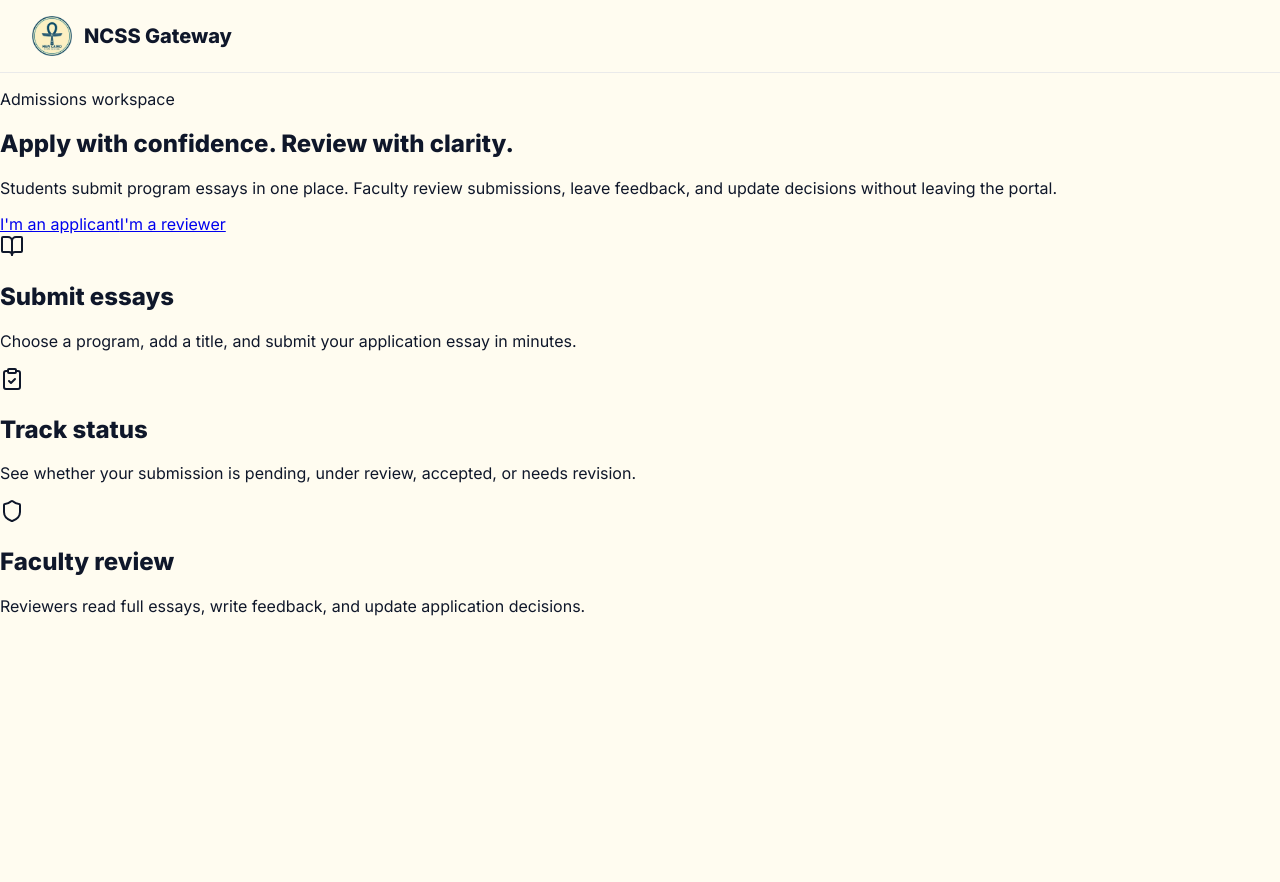
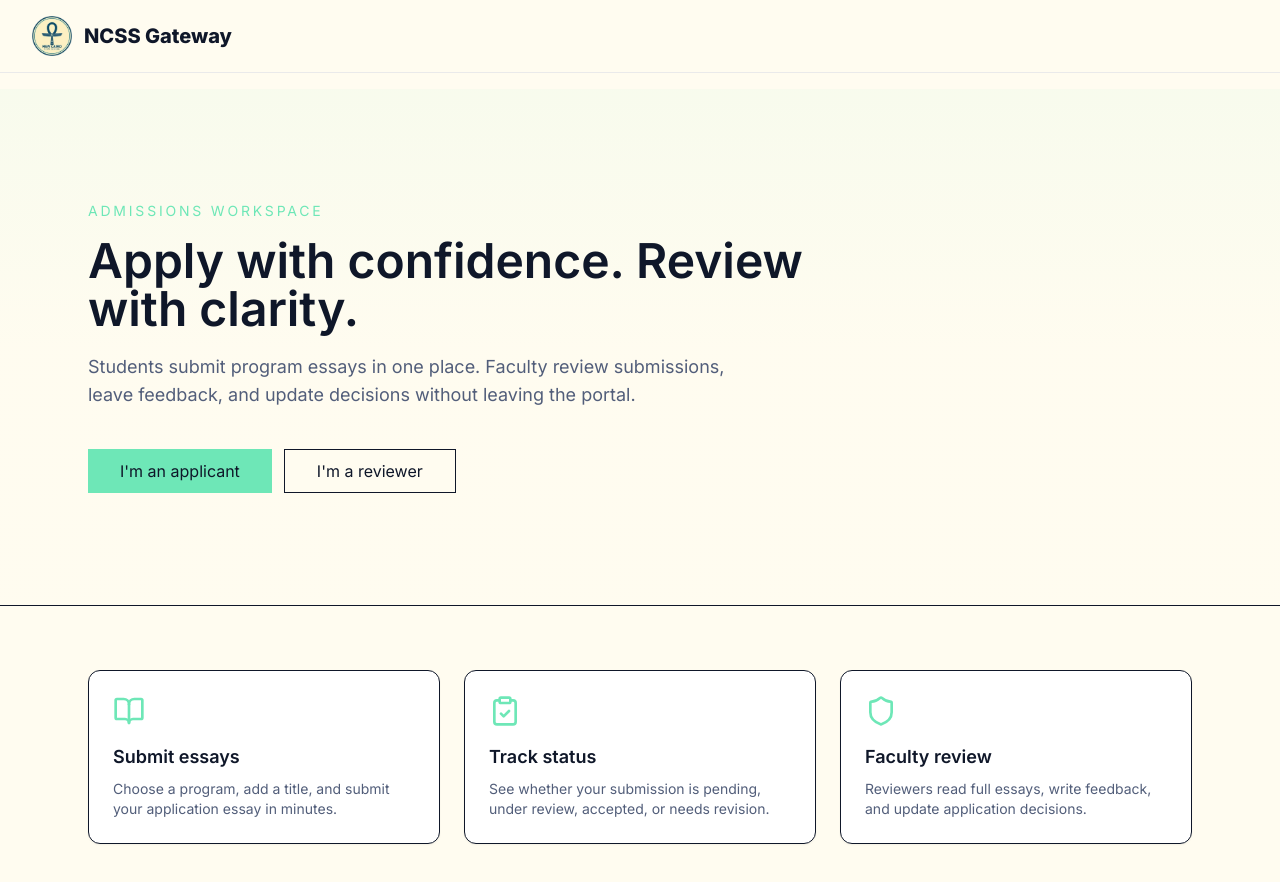
Before and after one commit to OmarElboray/NCSS-Gateway, a React (Vite) app: page / in a window 1280 px wide. Shown: the top 882 px of the page. Before the commit the page ends 800 px from the top, so only its background shows below. Built offline with nearby package versions, Linux system fonts and the light colour scheme; no server answers.

Commit message:
Update index.css

```diff
--- a/src/index.css
+++ b/src/index.css
@@ -1,123 +1,41 @@
-/* =================================================================
-   GATEWAY DESIGN SYSTEM
-   Pulled from gateway-project.com so the Platform matches exactly.
-   Import this file, then use the classes below (happy-card, happy-btn,
-   highlight, badge-*) the same way the marketing site does.
-   ================================================================= */
+@tailwind base;
+@tailwind components;
+@tailwind utilities;
 
+@layer base {
   :root {
-    --bg: #fffcf0;
-    --ink: #0f172a;
-    --block-blue: #93c5fd;
-    --block-green: #6ee7b7;
-    --block-yellow: #fde047;
-    --block-pink: #f9a8d4;
+    --background: 48 100% 97%;
+    --foreground: 222 47% 11%;
+    --card: 0 0% 100%;
+    --card-foreground: 222 47% 11%;
+    --primary: 156 72% 67%;
+    --primary-foreground: 222 47% 11%;
+    --secondary: 212 96% 78%;
+    --secondary-foreground: 222 47% 11%;
+    --muted: 48 40% 94%;
+    --muted-foreground: 222 20% 40%;
+    --accent: 327 87% 82%;
+    --accent-foreground: 222 47% 11%;
+    --destructive: 0 84% 60%;
+    --destructive-foreground: 210 40% 98%;
+    --border: 222 47% 11%;
+    --input: 222 47% 11%;
+    --ring: 222 47% 11%;
+    --radius: 0rem;
+
+    /* Gateway block accent colors, for anything that needs the exact palette
+       rather than the semantic tokens above (e.g. hover states, badges). */
+    --gw-blue: 212 96% 78%;
+    --gw-green: 156 72% 67%;
+    --gw-yellow: 50 98% 64%;
+    --gw-pink: 327 87% 82%;
   }
 
-/* Fonts: same Google Fonts import as the marketing site.
-   <link href="https://fonts.googleapis.com/css2?family=Inter:wght@400;600;800;900&family=Space+Mono:wght@700&display=swap" rel="stylesheet">
-   Inter = body/UI text. Space Mono = labels, tags, timestamps, anything "system-y". */
-.font-mono { font-family: 'Space Mono', monospace; }
+  * {
+    @apply border-border;
+  }
 
   body {
-    background-color: var(--bg);
-    color: var(--ink);
-    font-family: 'Inter', sans-serif;
-    margin: 0;
+    @apply bg-background text-foreground font-sans antialiased;
   }
-
-/* Card: the base surface for panels, table containers, form sections, modals. */
-.happy-card {
-    background: white;
-    border: 4px solid var(--ink);
-    box-shadow: 8px 8px 0px var(--ink);
-    transition: transform 0.2s cubic-bezier(0.34, 1.56, 0.64, 1);
 }
-/* On the marketing site this lifts on hover for playfulness. On dense platform
-   UI (tables, lists of many cards) skip the hover-lift — it gets noisy fast. */
-.happy-card.interactive:hover {
-    transform: translate(-4px, -4px);
-    box-shadow: 12px 12px 0px var(--ink);
-}
-
-/* Primary button. */
-.happy-btn {
-    background: var(--block-green);
-    color: var(--ink);
-    border: 4px solid var(--ink);
-    box-shadow: 6px 6px 0px var(--ink);
-    font-weight: 800;
-    transition: all 0.15s ease-out;
-}
-.happy-btn:hover {
-    transform: translate(-2px, -2px);
-    box-shadow: 8px 8px 0px var(--ink);
-    background: var(--block-yellow);
-}
-.happy-btn:disabled {
-    opacity: 0.5;
-    cursor: not-allowed;
-    transform: none;
-    box-shadow: 6px 6px 0px var(--ink);
-}
-
-/* Secondary/text link style, used for lighter-weight actions. */
-.happy-link {
-    font-weight: 800;
-    text-decoration: underline;
-    text-decoration-thickness: 4px;
-    text-underline-offset: 4px;
-    text-decoration-color: var(--block-yellow);
-}
-.happy-link:hover { text-decoration-color: var(--block-pink); }
-
-/* Highlight marker behind a word/phrase, e.g. page titles. */
-.highlight { position: relative; display: inline-block; z-index: 1; }
-.highlight::after {
-    content: "";
-    position: absolute;
-    bottom: 4px; left: -2px; right: -2px;
-    height: 12px;
-    background: var(--block-yellow);
-    z-index: -1;
-    transform: rotate(-1deg);
-}
-
-/* Status/tag badges — for rubric scores, submission states, opportunity tags. */
-.badge {
-    font-family: 'Space Mono', monospace;
-    font-size: 10px;
-    text-transform: uppercase;
-    font-weight: 700;
-    border: 2px solid var(--ink);
-    padding: 2px 8px;
-    background: var(--bg);
-    display: inline-block;
-}
-.badge-blue   { background: var(--block-blue); }
-.badge-green  { background: var(--block-green); }
-.badge-yellow { background: var(--block-yellow); }
-.badge-pink   { background: var(--block-pink); }
-
-/* Form inputs, consistent with the Request Access form on the marketing site. */
-.happy-input {
-    width: 100%;
-    border: 4px solid var(--ink);
-    padding: 12px 16px;
-    font-weight: 500;
-    background: var(--bg);
-}
-.happy-input:focus {
-    outline: none;
-    background: white;
-}
-
-/* -----------------------------------------------------------------
-   WHAT NOT TO CARRY OVER TO THE PLATFORM (by default):
-   - Custom cursor (.cursor-block / .cursor-follower + JS) — fun once,
-     tiring across a dashboard someone uses daily. Skip it here.
-   - Spinning 3D cube as ambient decoration — fine for a login screen
-     hero, not for internal pages.
-   - Heavy hover-lift on every card — turn it off for dense grids/tables,
-     keep it for a handful of featured cards (e.g. an empty-state CTA).
-   ------------------------------------------------------------------ */
```
Lines whose indentation alone changed are shown as unchanged.
